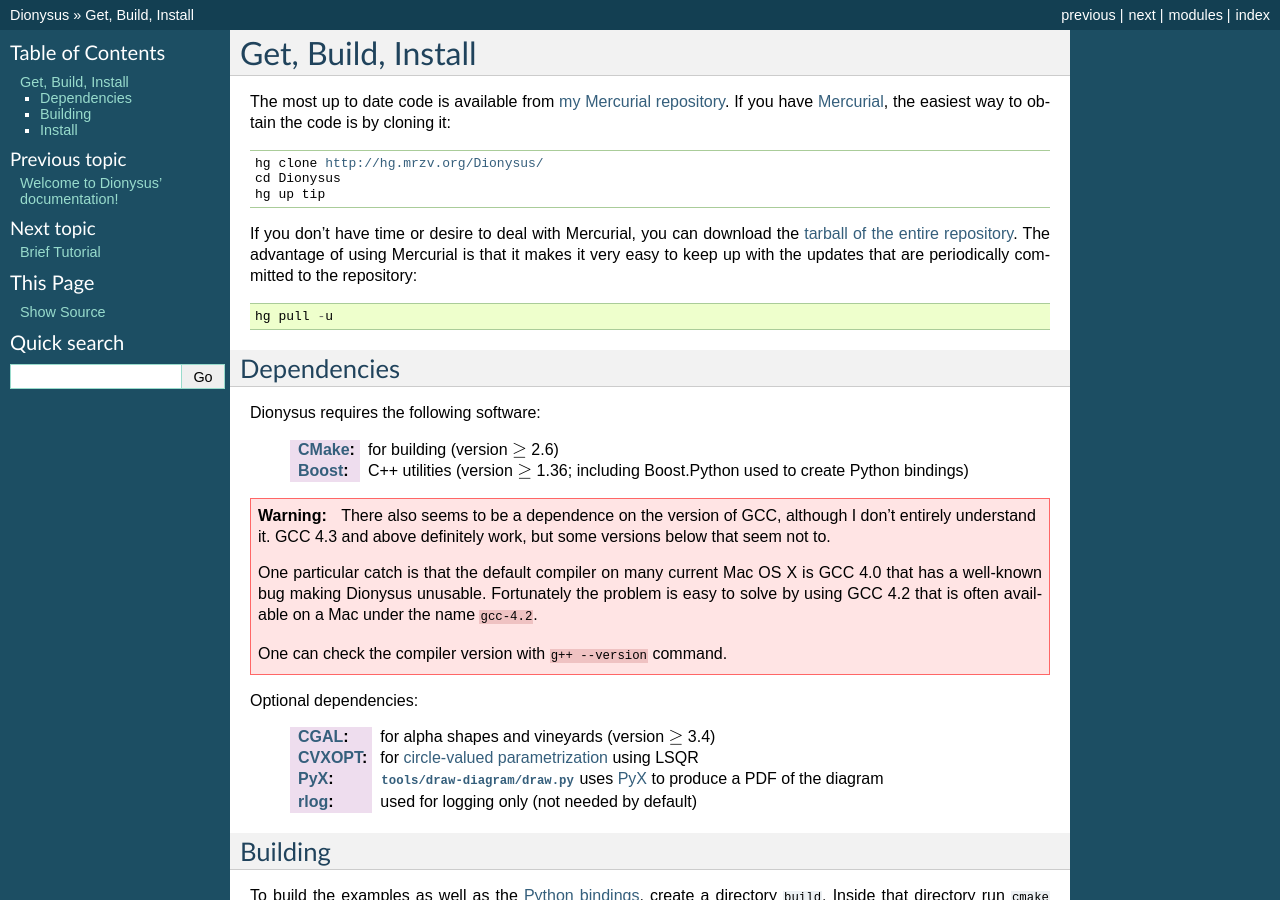
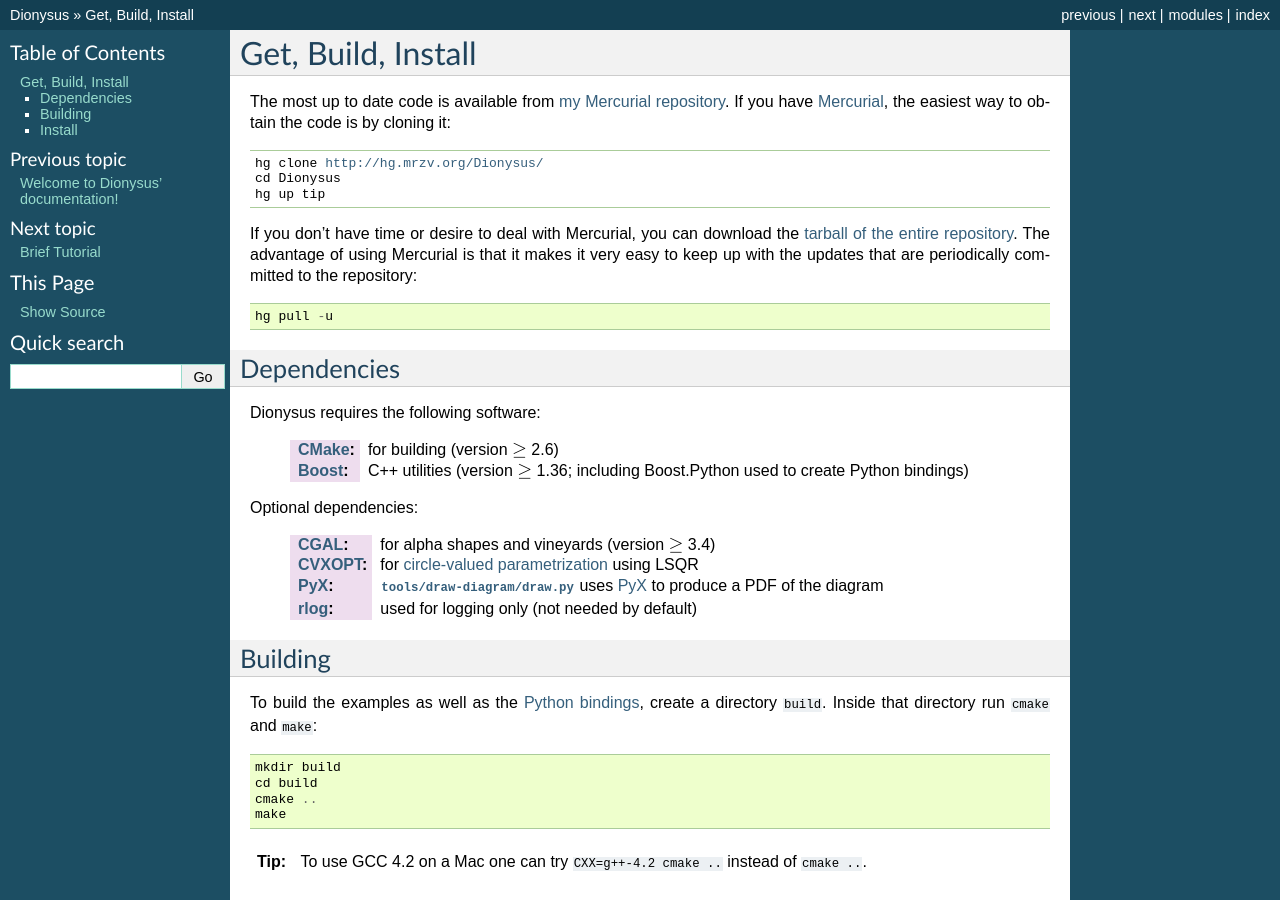
Before and after one commit to veldanie/Dionysus-python3, a Sphinx documentation site: the page built from doc/get-build-install.rst, in a window 1280 px wide and 900 px high. Built offline with Sphinx 7.4.7, drawn with Linux system fonts in a browser that asks for light colours; formulas are drawn with MathJax 3.

Commit message:
Merged in Aravind's changes

```diff
--- a/doc/examples/index.rst
+++ b/doc/examples/index.rst
@@ -44,7 +44,7 @@
     cohomology
 
 A simple example of computing persistence of a lower-star filtration is in
-:sfile:`examples/lsfiltration.py`.
+:sfile:`examples/pl-functions/lsfiltration.py`.
 
 A C++-only, but useful example is computation of a vineyard of piecewise
 straight-line homotopy of piecewise-linear functions.
--- a/doc/get-build-install.rst
+++ b/doc/get-build-install.rst
@@ -36,19 +36,6 @@
   :CMake_:              for building (version :math:`\geq` 2.6)
   :Boost_:              C++ utilities (version :math:`\geq` 1.36; including Boost.Python used to create
                         Python bindings)
-
-.. warning::
-
-    There also seems to be a dependence on the version of GCC, although I don't
-    entirely understand it. GCC 4.3 and above definitely work, but some versions
-    below that seem not to.
-
-    One particular catch is that the default compiler on many current Mac OS X
-    is GCC 4.0 that has a well-known bug making Dionysus unusable. Fortunately
-    the problem is easy to solve by using GCC 4.2 that is often available on a
-    Mac under the name ``gcc-4.2``.
-
-    One can check the compiler version with ``g++ --version`` command.
 
 Optional dependencies:
 
--- a/doc/python/rips.rst
+++ b/doc/python/rips.rst
@@ -74,7 +74,7 @@
         def __len__(self):
             return len(self.points)
 
-        def __call__(self, x, y):
+        def __call__(self, p1, p2):
             return self.norm([x - y for (x,y) in zip(self.points[p1], self.points[p2])])
 
 Another distances class is available that speeds up the computation of the Rips
@@ -87,7 +87,7 @@
     distances = ExplicitDistances(distances)
 
 With :class:`PairwiseDistances` being a C++ class, and
-:class:`ExplicitDistances` being pure Python, the speead-up seems minor.
+:class:`ExplicitDistances` being pure Python, the speed-up seems minor.
 
 
 Example
--- a/doc/python/simplex.rst
+++ b/doc/python/simplex.rst
@@ -60,7 +60,7 @@
 
 The first function :func:`vertex_cmp` is a Python interface to a C++ function.
 The rest are pure Python functions defined in
-:sfile:`bindings/python/dionysis/__init__.py`.
+:sfile:`bindings/python/dionysus/__init__.py`.
 
 .. function:: vertex_cmp(s1, s2)
 
--- a/doc/tutorial.rst
+++ b/doc/tutorial.rst
@@ -55,7 +55,7 @@
 restricted to a :math:`k`-skeleton of the complex and some maximal parameter
 :math:`max`. In the following example :math:`k = 3` and :math:`max = 50`::
 
-    simplices = []
+    simplices = Filtration()
     rips.generate(3, 50, simplices.append)
 
 :meth:`Rips.generate` takes a skeleton and a maximum distance cutoffs, and a
```
